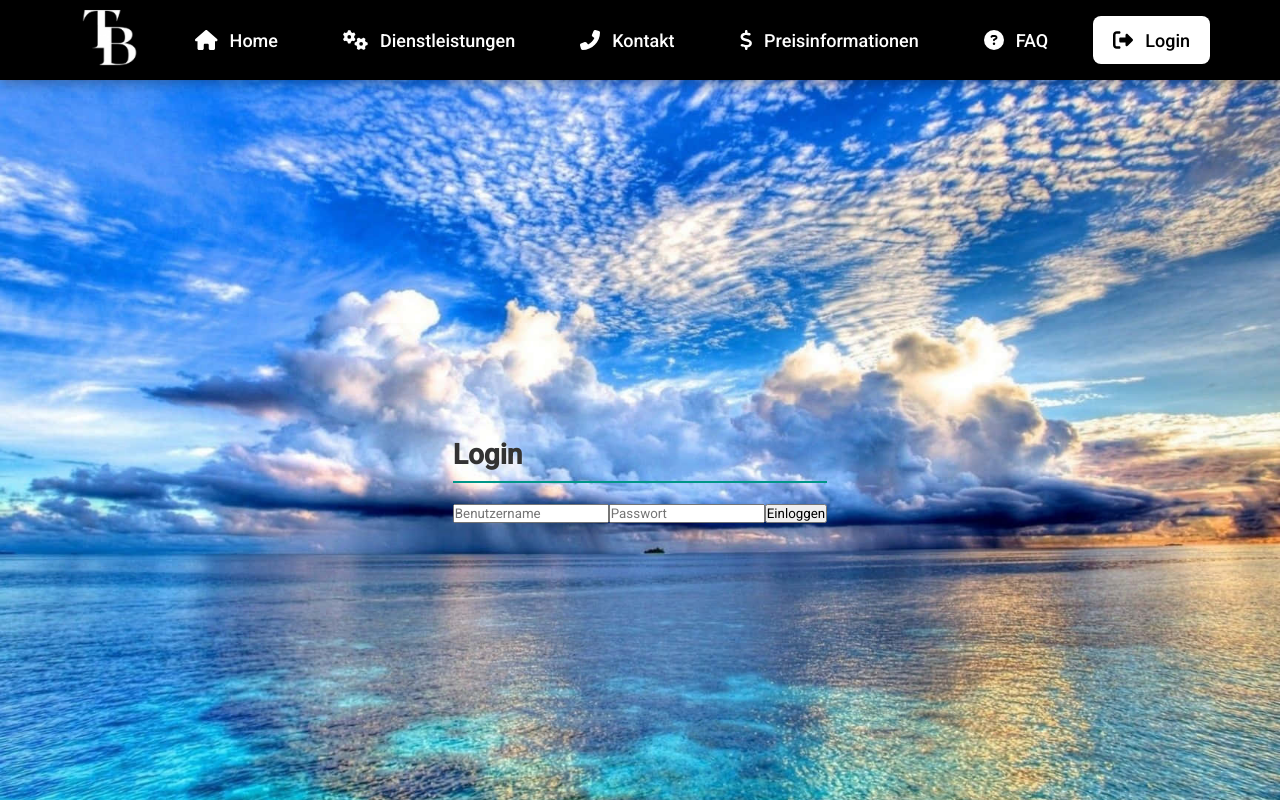
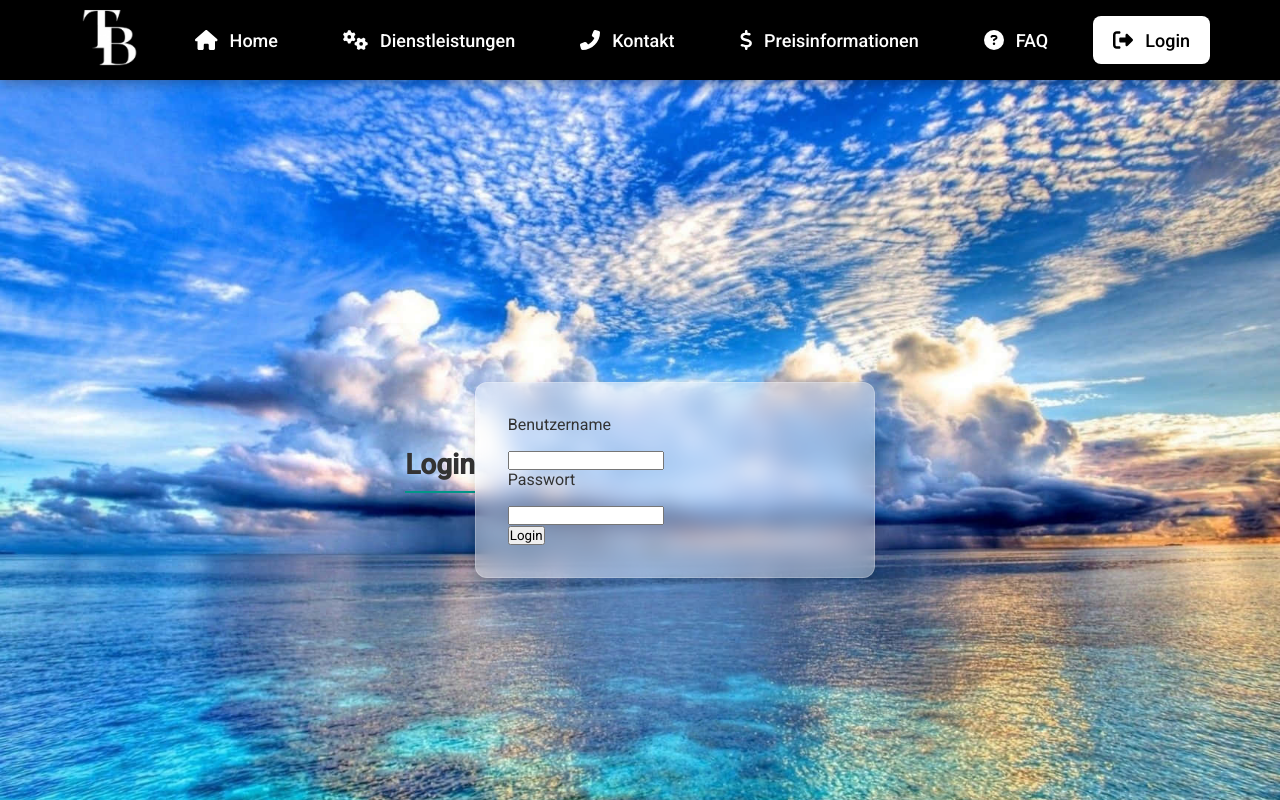
Before and after one commit to tbs-dienste/webfrostend, a React (Create React App) app: page /login in a window 1280 px wide. Shown: the top 800 px of the page. Built offline with nearby package versions, Linux system fonts and the light colour scheme.

Commit message:
jsfjslfj

```diff
--- a/src/components/Kunden/KundeErfassen.jsx
+++ b/src/components/Kunden/KundeErfassen.jsx
@@ -4,19 +4,18 @@ import './KundeErfassen.scss';
 
 const KundeErfassen = () => {
   // State-Variablen für das Formular
+  const [firma, setFirma] = useState('');
   const [vorname, setVorname] = useState('');
   const [nachname, setNachname] = useState('');
   const [strasseHausnummer, setStrasseHausnummer] = useState('');
   const [postleitzahl, setPostleitzahl] = useState('');
   const [ort, setOrt] = useState('');
+  const [land, setLand] = useState('');
   const [email, setEmail] = useState('');
-  const [telefon, setTelefon] = useState('');
   const [mobil, setMobil] = useState('');
   const [geschlecht, setGeschlecht] = useState('');
   const [auftragsTyp, setAuftragsTyp] = useState('');
   const [auftragsBeschreibung, setAuftragsBeschreibung] = useState('');
-  const [firma, setFirma] = useState('');
-  const [land, setLand] = useState('');
 
   // State-Variable für die Auftragsarten-Optionen
   const [auftragsTypOptions, setAuftragsTypOptions] = useState([]);
@@ -41,29 +40,26 @@ const KundeErfassen = () => {
 
   // Formular senden
   const handleKontaktAufnehmen = async () => {
-    if (!vorname || !nachname || !email || !telefon || !mobil || !auftragsTyp) {
+    if (!vorname || !nachname || !email || !mobil || !auftragsTyp) {
       alert('Bitte füllen Sie alle erforderlichen Felder aus.');
       return;
     }
-
-    // Geschlecht in die entsprechenden Werte umwandeln
-    const geschlechtWert = geschlecht === 'männlich' ? 'm' : geschlecht === 'weiblich' ? 'w' : '';
 
     try {
       const ipResponse = await axios.get('https://api.ipify.org?format=json');
       const ip_adresse = ipResponse.data.ip;
 
       const newKunde = {
-        land,
         firma,
         vorname,
         nachname,
         strasseHausnummer,
         postleitzahl,
         ort,
+        land,
         email,
         mobil,
-        geschlecht: geschlechtWert,
+        geschlecht,
         auftragsTyp,
         auftragsBeschreibung,
         ip_adresse
@@ -85,19 +81,6 @@ const KundeErfassen = () => {
       <h2>Kontaktdaten</h2>
       <div className="formular">
         <div className="formular-gruppe">
-          <label htmlFor="geschlecht">Geschlecht:</label>
-          <select
-            id="geschlecht"
-            value={geschlecht}
-            onChange={(e) => setGeschlecht(e.target.value)}
-            className="dropdown"
-          >
-            <option value="">Bitte auswählen</option>
-            <option value="männlich">Männlich</option>
-            <option value="weiblich">Weiblich</option>
-          </select>
-        </div>
-        <div className="formular-gruppe">
           <label htmlFor="firma">Firma:</label>
           <input
             type="text"
@@ -113,7 +96,6 @@ const KundeErfassen = () => {
             id="vorname"
             value={vorname}
             onChange={(e) => setVorname(e.target.value)}
-            required
           />
         </div>
         <div className="formular-gruppe">
@@ -123,7 +105,6 @@ const KundeErfassen = () => {
             id="nachname"
             value={nachname}
             onChange={(e) => setNachname(e.target.value)}
-            required
           />
         </div>
         <div className="formular-gruppe">
@@ -177,17 +158,6 @@ const KundeErfassen = () => {
             id="email"
             value={email}
             onChange={(e) => setEmail(e.target.value)}
-            required
-          />
-        </div>
-        <div className="formular-gruppe">
-          <label htmlFor="telefon">Telefon:</label>
-          <input
-            type="tel"
-            id="telefon"
-            value={telefon}
-            onChange={(e) => setTelefon(e.target.value)}
-            required
           />
         </div>
         <div className="formular-gruppe">
@@ -197,8 +167,20 @@ const KundeErfassen = () => {
             id="mobil"
             value={mobil}
             onChange={(e) => setMobil(e.target.value)}
-            required
           />
+        </div>
+        <div className="formular-gruppe">
+          <label htmlFor="geschlecht">Geschlecht:</label>
+          <select
+            id="geschlecht"
+            value={geschlecht}
+            onChange={(e) => setGeschlecht(e.target.value)}
+            className="dropdown"
+          >
+            <option value="">Bitte auswählen</option>
+            <option value="männlich">Männlich</option>
+            <option value="weiblich">Weiblich</option>
+          </select>
         </div>
         <div className="formular-gruppe">
           <label htmlFor="auftragsTyp">Auftragsart:</label>
--- a/src/components/Login/Login.jsx
+++ b/src/components/Login/Login.jsx
@@ -7,48 +7,51 @@ const Login = () => {
     const [password, setPassword] = useState('');
     const [error, setError] = useState('');
 
-  const handleLogin = async (e) => {
-    e.preventDefault();
-
+    const handleSubmit = async (event) => {
+        event.preventDefault();
         try {
-      // POST-Anfrage zum Backend senden
             const response = await axios.post('https://tbsdigitalsolutionsbackend.onrender.com/api/login', {
                 benutzername: username,
-        passwort: password,
+                passwort: password
             });
-
-      // Erfolgreiches Login
-      const { token, isAdmin } = response.data; // Stelle sicher, dass die Antwort diese Struktur hat
+            const { token, userType } = response.data;
             localStorage.setItem('token', token);
-      localStorage.setItem('isAdmin', isAdmin); // Speichere die Admin-Rolle
-      // Hier kannst du eine Redirect-Logik hinzufügen, z.B. zu einer geschützten Route
-      window.location.href = '/'; // Redirect zur Startseite
-    } catch (err) {
-      console.error('Login-Fehler:', err);
-      setError('Benutzername oder Passwort ist falsch.');
+            // Redirect or handle userType as needed
+            window.location.href = "/dashboard";
+            console.log('Login erfolgreich, User Type:', userType);
+        } catch (error) {
+            setError('Fehler beim Login. Bitte überprüfen Sie Benutzername und Passwort.');
         }
     };
 
     return (
         <div className="login-container">
-      <form onSubmit={handleLogin}>
-        <h2>Login</h2>
-        {error && <p className="error">{error}</p>}
+            <h2 className="login-title">Login</h2>
+            <form className="login-form" onSubmit={handleSubmit}>
+                <div className="form-group">
+                    <label htmlFor="username" className="form-label">Benutzername</label>
                     <input
                         type="text"
-          placeholder="Benutzername"
+                        id="username"
+                        className="form-input"
                         value={username}
                         onChange={(e) => setUsername(e.target.value)}
                         required
                     />
+                </div>
+                <div className="form-group">
+                    <label htmlFor="password" className="form-label">Passwort</label>
                     <input
                         type="password"
-          placeholder="Passwort"
+                        id="password"
+                        className="form-input"
                         value={password}
                         onChange={(e) => setPassword(e.target.value)}
                         required
                     />
-        <button type="submit">Einloggen</button>
+                </div>
+                {error && <div className="error-message">{error}</div>}
+                <button type="submit" className="submit-button">Login</button>
             </form>
         </div>
     );
--- a/src/components/Navbar/Navbar.jsx
+++ b/src/components/Navbar/Navbar.jsx
@@ -1,5 +1,6 @@
 import React, { useState, useEffect } from 'react';
 import { Link, useNavigate } from 'react-router-dom';
+import {jwtDecode} from 'jwt-decode'; // Korrekt importieren: ohne geschweifte Klammern
 import './Navbar.scss';
 import logo from '../../logo.png';
 import { FontAwesomeIcon } from '@fortawesome/react-fontawesome';
@@ -21,16 +22,35 @@ function Navbar() {
   const currentPath = window.location.pathname;
   const [burgerMenuActive, setBurgerMenuActive] = useState(false);
   const [adminMenuActive, setAdminMenuActive] = useState(false);
+  const [isAdmin, setIsAdmin] = useState(false); // Initialisiere Admin-Status mit false
+  const [benutzername, setBenutzername] = useState('');
+  const [userType, setUserType] = useState('');
+  const [lernenderId, setLernenderId] = useState('');
 
   const navigate = useNavigate(); // Hook zum Navigieren
 
-  // Rolle des Benutzers aus localStorage abrufen
-  const isAdmin = localStorage.getItem('isAdmin') === 'true'; // Prüfen, ob der Benutzer Admin ist
+  useEffect(() => {
+    const token = localStorage.getItem('token');
+    if (token) {
+      try {
+        const decodedToken = jwtDecode(token); // Korrekt verwendet
+        setBenutzername(decodedToken.benutzername);
+        setUserType(decodedToken.userType);
+        setLernenderId(decodedToken.id);
+
+        // Setze isAdmin auf true, wenn der Benutzer ein Admin ist
+        setIsAdmin(decodedToken.userType === 'admin');
+      } catch (error) {
+        console.error('Fehler beim Decodieren des Tokens:', error);
+      }
+    }
+  }, []);
 
   const handleLogout = () => {
     localStorage.removeItem('token');
-    localStorage.removeItem('isAdmin'); // Optional: Entferne den Admin-Status
-    navigate('/login'); // Weiterleitung zur Login-Seite nach dem Logout
+    setBenutzername('');
+    setIsAdmin(false); // Admin-Status zurücksetzen
+    navigate('/login');
   };
 
   const toggleBurgerMenu = () => setBurgerMenuActive(prev => !prev);
@@ -77,6 +97,7 @@ function Navbar() {
                 </li>
                 <button className="logout-button" onClick={handleLogout}>
                   <FontAwesomeIcon icon={faSignOutAlt} />
+                  Logout
                 </button>
               </>
             )}
```
Lines whose indentation alone changed are shown as unchanged.
